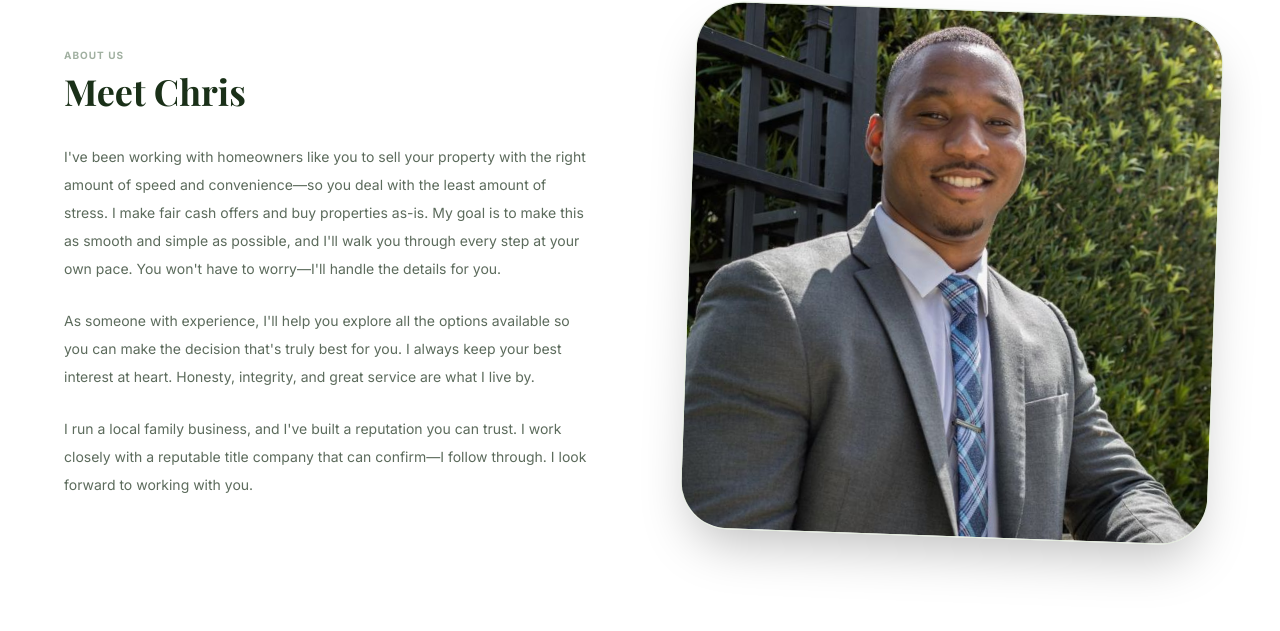
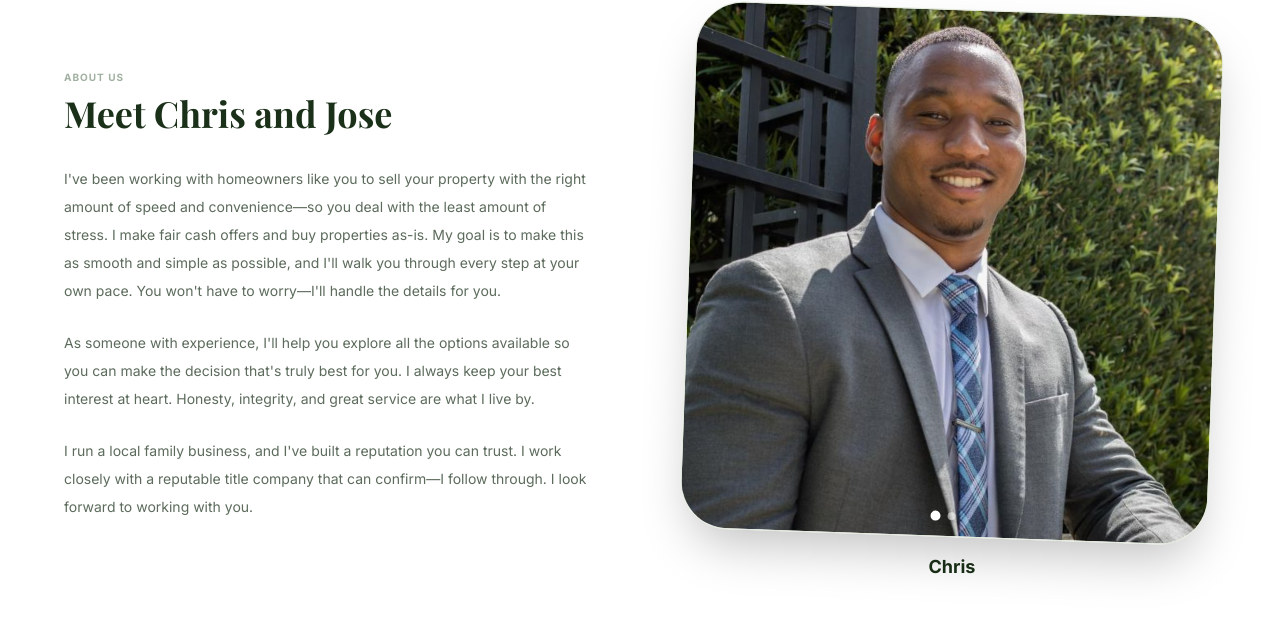
Before and after one commit to LahiruKavishkaYT/florida-fast-home-sale, a React (Vite) app: page / in a window 1280 px wide. Shown: the part 3954-4585 px from the top of the page. Built offline with nearby package versions, Linux system fonts and the light colour scheme; a web font is replaced by a local one.

Commit message:
Add Jose headshot and update Meet Chris section to slideshow

```diff
--- a/src/App.tsx
+++ b/src/App.tsx
@@ -13,13 +13,19 @@ import prop9 from "./assets/prop9.jpeg";
 import prop10 from "./assets/prop10.jpeg";
 import prop11 from "./assets/prop11.jpeg";
 import team3 from "./assets/team-3.jpg";
+import jose from "./assets/jose.jpeg";
 
 const carouselImages = [prop11, prop1, prop9];
+const teamImages = [team3, jose];
+const teamNames = ["Chris", "Jose"];
 
 export default function App() {
   const [carouselIndex, setCarouselIndex] = useState(0);
   const prevSlide = () => setCarouselIndex((i) => (i - 1 + carouselImages.length) % carouselImages.length);
   const nextSlide = () => setCarouselIndex((i) => (i + 1) % carouselImages.length);
+  const [teamIndex, setTeamIndex] = useState(0);
+  const prevTeam = () => setTeamIndex((i) => (i - 1 + teamImages.length) % teamImages.length);
+  const nextTeam = () => setTeamIndex((i) => (i + 1) % teamImages.length);
 
   return (
     <div className="min-h-screen font-sans bg-[#FDFBF7] text-[#2D3A2D]">
@@ -244,7 +250,7 @@ export default function App() {
         <div className="max-w-6xl mx-auto grid md:grid-cols-2 gap-12 lg:gap-24 items-center">
           <div>
             <span className="text-[10px] font-bold text-[#A1B0A1] tracking-widest uppercase mb-2 block">About Us</span>
-            <h2 className="text-3xl sm:text-4xl font-heading font-bold mb-8 text-[#1A3018]">Meet Chris</h2>
+            <h2 className="text-3xl sm:text-4xl font-heading font-bold mb-8 text-[#1A3018]">Meet Chris and Jose</h2>
             <div className="space-y-6 text-[#5C6B5C] text-sm leading-loose">
               <p>
                 I've been working with homeowners like you to sell your property with the right amount of speed and convenience—so you deal with the least amount of stress. I make fair cash offers and buy properties as-is. My goal is to make this as smooth and simple as possible, and I'll walk you through every step at your own pace. You won't have to worry—I'll handle the details for you.
@@ -258,12 +264,26 @@ export default function App() {
             </div>
           </div>
 
-          <div className="relative rounded-[48px] overflow-hidden aspect-square shadow-2xl border border-[#E1EADB] transform md:rotate-2 hover:rotate-0 transition-transform duration-500">
-            <img
-              src={team3}
-              alt="Chris - Our home buying expert"
-              className="w-full h-full object-cover"
-            />
+          <div className="flex flex-col items-center gap-4">
+            <div className="relative rounded-[48px] overflow-hidden aspect-square w-full shadow-2xl border border-[#E1EADB] transform md:rotate-2 hover:rotate-0 transition-transform duration-500 group">
+              <img
+                src={teamImages[teamIndex]}
+                alt={`${teamNames[teamIndex]} - Our home buying expert`}
+                className="w-full h-full object-cover object-top transition-opacity duration-300"
+              />
+              <button onClick={prevTeam} className="absolute left-4 top-1/2 -translate-y-1/2 w-10 h-10 bg-white/30 hover:bg-white/50 text-white rounded-full flex items-center justify-center backdrop-blur-sm transition-all opacity-0 group-hover:opacity-100">
+                <ChevronLeft className="w-6 h-6" />
+              </button>
+              <button onClick={nextTeam} className="absolute right-4 top-1/2 -translate-y-1/2 w-10 h-10 bg-white/30 hover:bg-white/50 text-white rounded-full flex items-center justify-center backdrop-blur-sm transition-all opacity-0 group-hover:opacity-100">
+                <ChevronRight className="w-6 h-6" />
+              </button>
+              <div className="absolute bottom-4 left-1/2 -translate-x-1/2 flex gap-2">
+                {teamImages.map((_, i) => (
+                  <button key={i} onClick={() => setTeamIndex(i)} className={`w-2 h-2 rounded-full transition-all ${i === teamIndex ? 'bg-white scale-125' : 'bg-white/50'}`} />
+                ))}
+              </div>
+            </div>
+            <p className="text-[#1A3018] font-bold text-lg">{teamNames[teamIndex]}</p>
           </div>
         </div>
       </section>
```
Also changed, not shown: src/assets/jose.jpeg (added).
